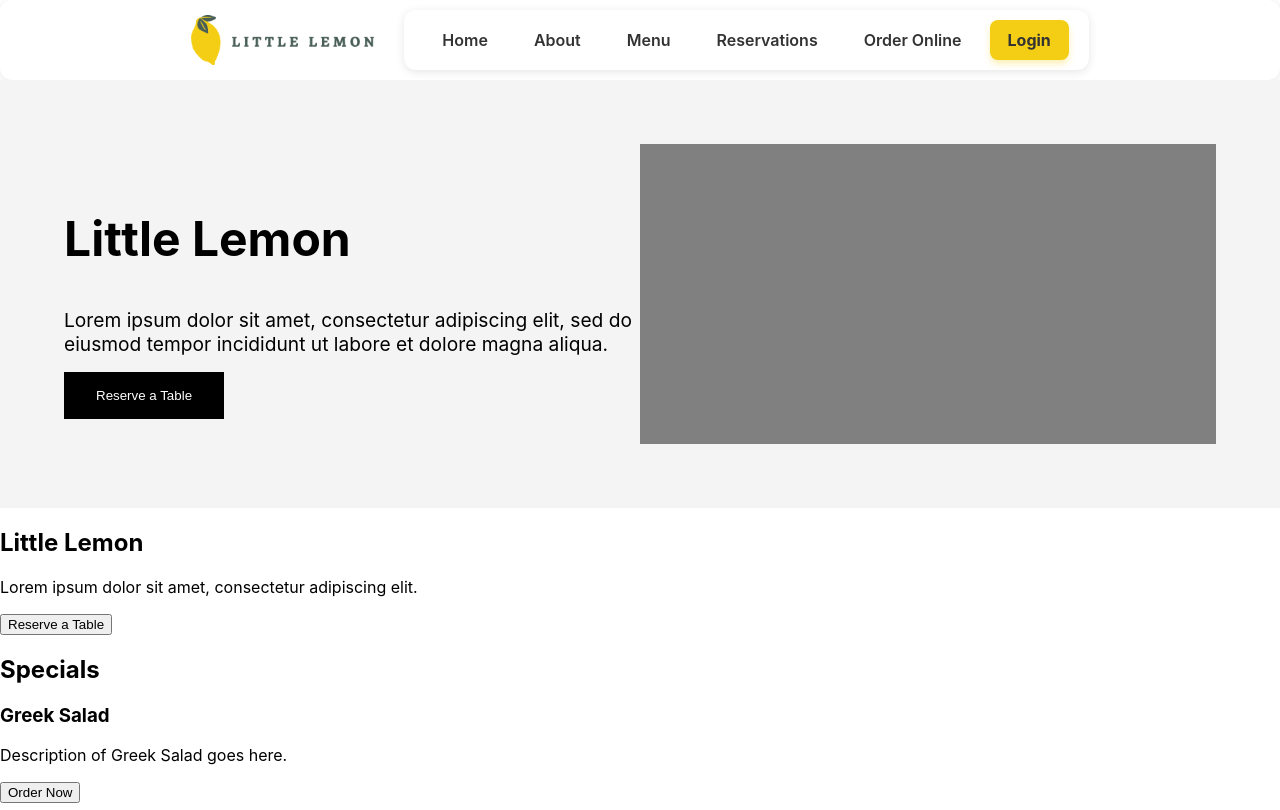
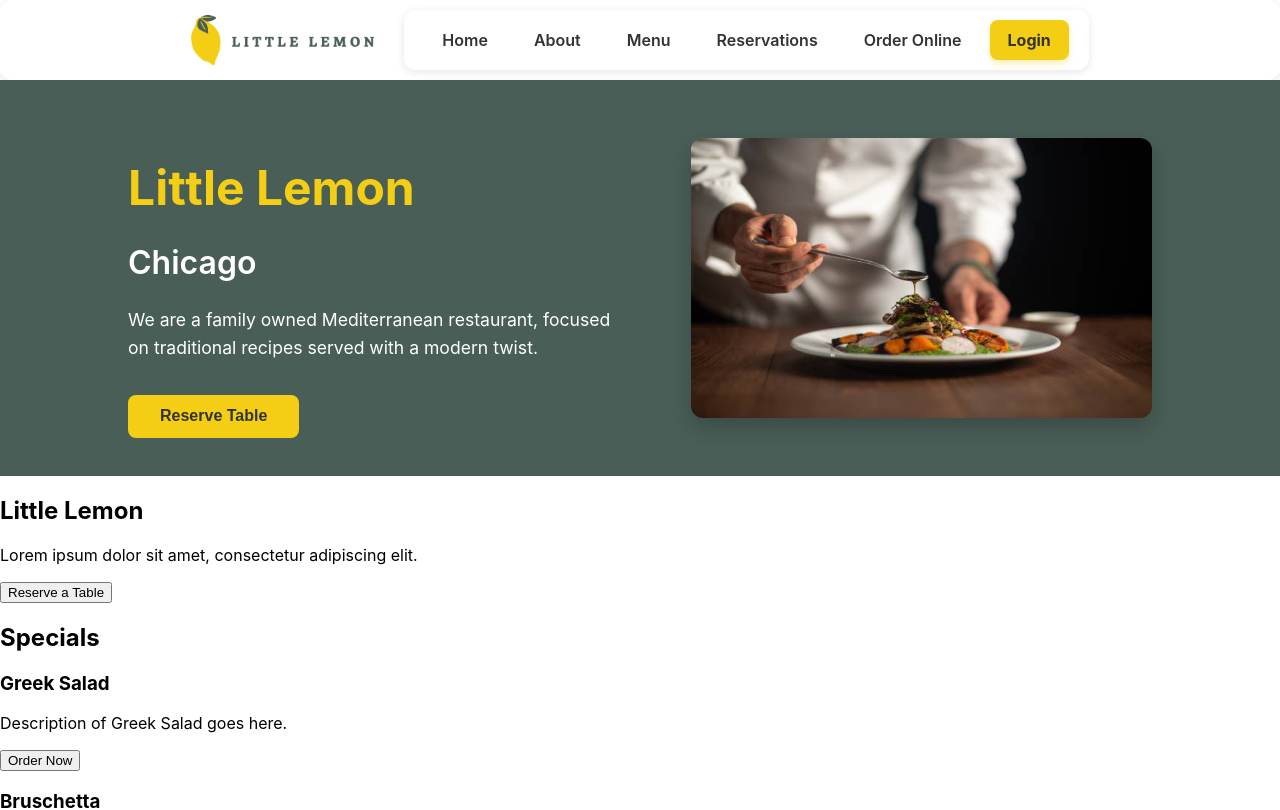
Before and after one commit to Akatalarraska/littlelemon, a React (Create React App) app: page / in a window 1280 px wide. Shown: the top 810 px of the page. Built offline with nearby package versions, Linux system fonts and the light colour scheme.

Commit message:
fix jumbotron

```diff
--- a/src/components/Jumbotron.jsx
+++ b/src/components/Jumbotron.jsx
@@ -1,13 +1,26 @@
+import React from 'react';
+import restaurantImage from '../styles/restfood.jpg';
+
 const Jumbotron = () => {
     return (
-      <section className="jumbotron-container">
+      <section className="jumbotron">
         <div className="jumbotron-content">
           <h1 className="jumbotron-title">Little Lemon</h1>
-          <p className="jumbotron-text">Lorem ipsum dolor sit amet, consectetur adipiscing elit, sed do eiusmod tempor incididunt ut labore et dolore magna aliqua.</p>
-          <button className="jumbotron-button">Reserve a Table</button>
+          <h2 className="jumbotron-subtitle">Chicago</h2>
+          <p className="jumbotron-description">
+            We are a family owned Mediterranean restaurant, focused on traditional recipes served with a modern twist.
+          </p>
+          <button className="jumbotron-button">Reserve Table</button>
         </div>
-        <div className="jumbotron-image"></div>
+        <div className="jumbotron-image-container">
+          <img
+            src={restaurantImage}
+            alt="Little Lemon restaurant interior"
+            className="jumbotron-image"
+          />
+        </div>
       </section>
     );
-  };
-  export default Jumbotron;
+};
+
+export default Jumbotron;
--- a/src/styles/index.css
+++ b/src/styles/index.css
@@ -166,43 +166,100 @@ img {
 }
 
 
-
-
-/* Jumbotron.css */
-.jumbotron-container {
+/* Jumbotron Styles */
+.jumbotron {
   display: flex;
   justify-content: space-between;
   align-items: center;
-  background-color: #f4f4f4;
-  padding: 4rem;
+  background-color: #495E57;
+  padding: 3rem 10%;
+  color: white;
+  max-height: 300px;
 }
 
 .jumbotron-content {
-  max-width: 50%;
+  flex: 1;
+  max-width: 500px;
+  padding-right: 2rem;
 }
 
 .jumbotron-title {
   font-size: 3rem;
-  font-weight: bold;
+  font-weight: 700;
+  margin-bottom: 0.5rem;
+  color: #F4CE14;
 }
 
-.jumbotron-text {
-  font-size: 1.2rem;
-  margin: 1rem 0;
+.jumbotron-subtitle {
+  font-size: 2rem;
+  font-weight: 600;
+  margin-bottom: 1.5rem;
+}
+
+.jumbotron-description {
+  font-size: 1.1rem;
+  line-height: 1.6;
+  margin-bottom: 2rem;
 }
 
 .jumbotron-button {
-  background-color: black;
-  color: white;
-  padding: 1rem 2rem;
+  background-color: #F4CE14;
+  color: #333;
   border: none;
+  padding: 0.8rem 2rem;
+  font-size: 1rem;
+  font-weight: 600;
+  border-radius: 8px;
   cursor: pointer;
+  transition: all 0.3s ease;
+}
+
+.jumbotron-button:hover {
+  background-color: #e6b800;
+  transform: translateY(-2px);
+  box-shadow: 0 4px 8px rgba(0,0,0,0.1);
+}
+
+.jumbotron-image-container {
+  width: 45%;
+  max-height: 80%;
+  border-radius: 12px;
+  overflow: hidden;
+  box-shadow: 0 10px 20px rgba(0,0,0,0.2);
 }
 
 .jumbotron-image {
-  width: 50%;
-  height: 300px;
-  background: gray;
+  width: 100%;
+  height: 280px;
+  display: block;
+  object-fit: initial
+}
+
+/* Responsive Design */
+@media (max-width: 768px) {
+  .jumbotron {
+      flex-direction: column;
+      padding: 2rem 5%;
+  }
+
+  .jumbotron-content {
+      padding-right: 0;
+      margin-bottom: 2rem;
+      text-align: center;
+      max-width: 100%;
+  }
+
+  .jumbotron-image-container {
+      width: 100%;
+  }
+
+  .jumbotron-title {
+      font-size: 2.2rem;
+  }
+
+  .jumbotron-subtitle {
+      font-size: 1.6rem;
+  }
 }
 
 /* Main.css */
```
Also changed, not shown: src/styles/restfood.jpg (added).
